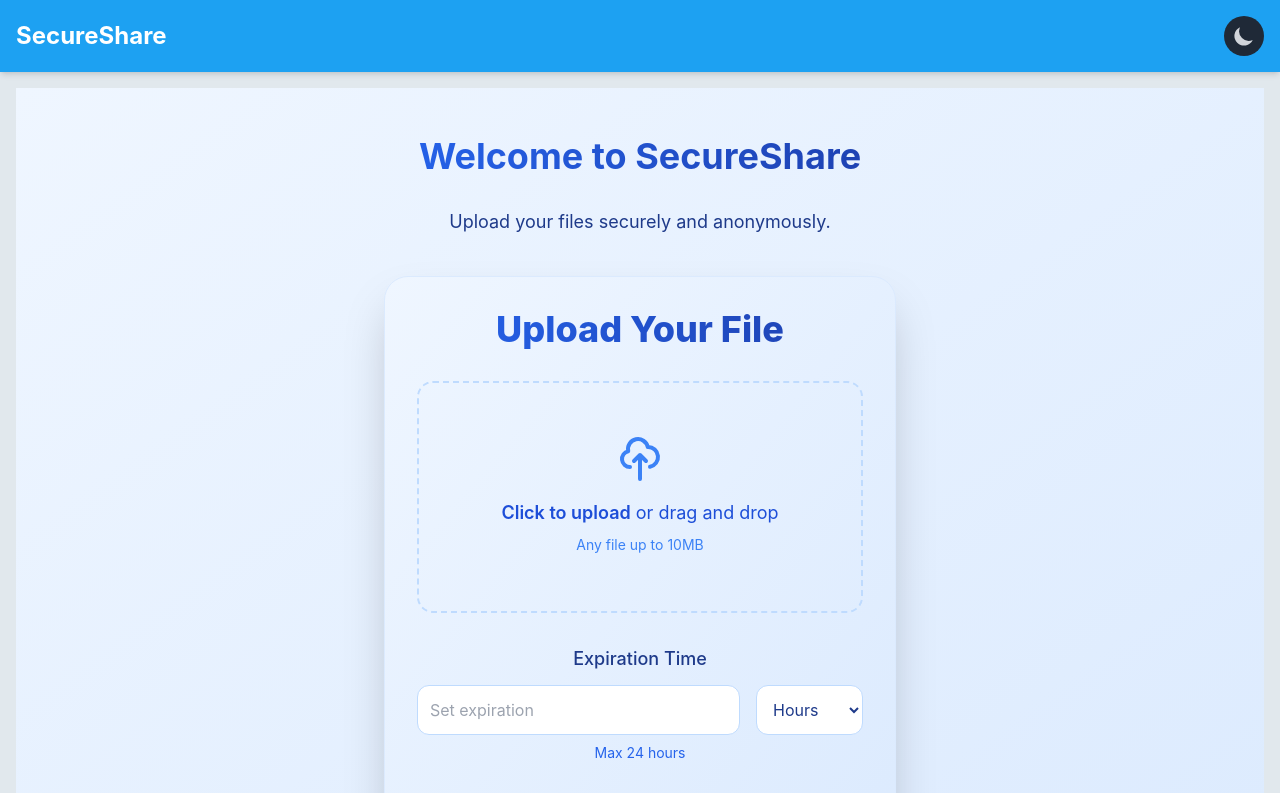
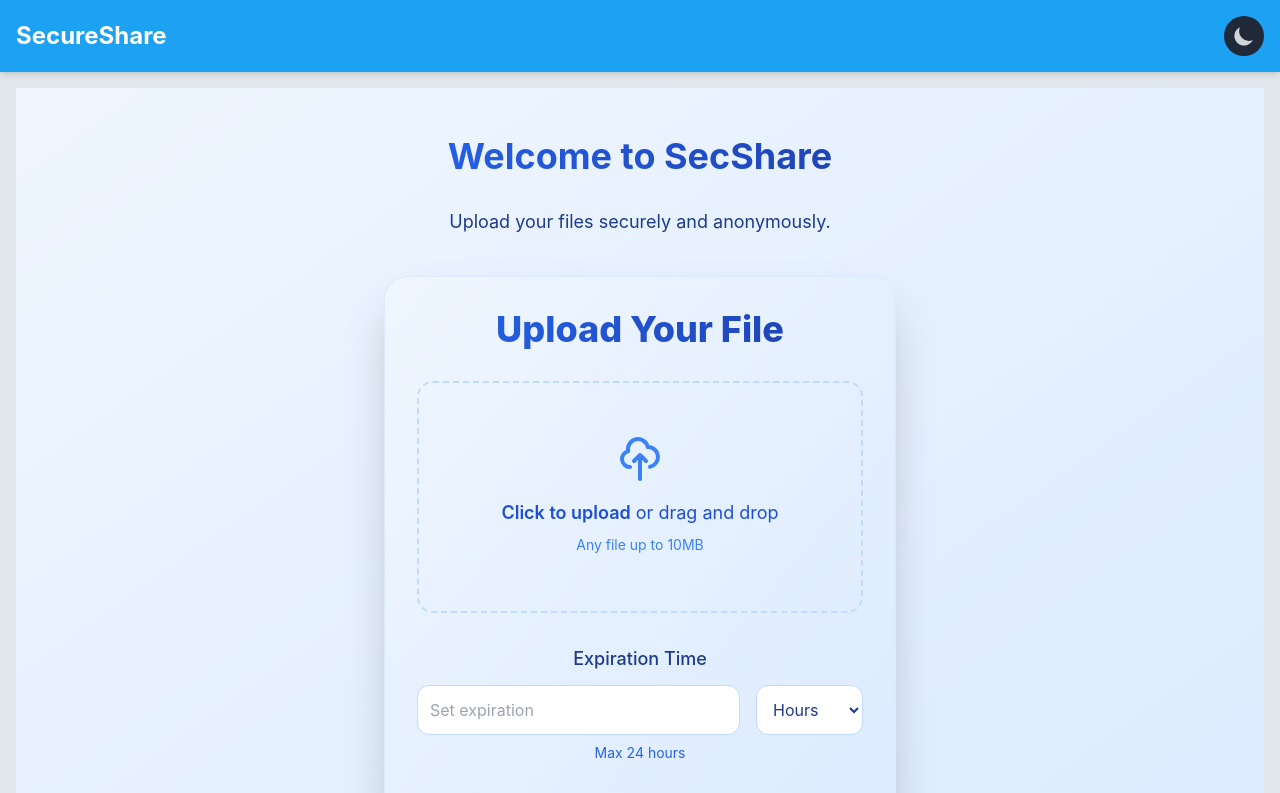
Before and after one commit to dnyaneshwarpatange/anonymousFileSharing, a React (Vite) app in the folder client/: page / in a window 1280 px wide. Shown: the top 793 px of the page. Built offline with nearby package versions, Linux system fonts and the light colour scheme; no server answers.

Commit message:
Update HomePage.jsx

```diff
--- a/client/src/pages/HomePage.jsx
+++ b/client/src/pages/HomePage.jsx
@@ -6,7 +6,7 @@ const HomePage = () => {
     <div className="min-h-screen flex flex-col items-center justify-center px-4 py-8 sm:py-12 bg-gradient-to-br from-blue-50 to-blue-100 dark:from-gray-900 dark:to-gray-800">
       <div className="w-full max-w-lg text-center">
         <h1 className="text-2xl sm:text-4xl font-bold mb-4 sm:mb-8 bg-clip-text text-transparent bg-gradient-to-r from-blue-600 to-blue-800 dark:from-blue-400 dark:to-blue-200">
-          Welcome to SecureShare
+          Welcome to SecShare
         </h1>
         <p className="text-base sm:text-lg mb-6 sm:mb-8 text-blue-900 dark:text-blue-100">
           Upload your files securely and anonymously.
```
